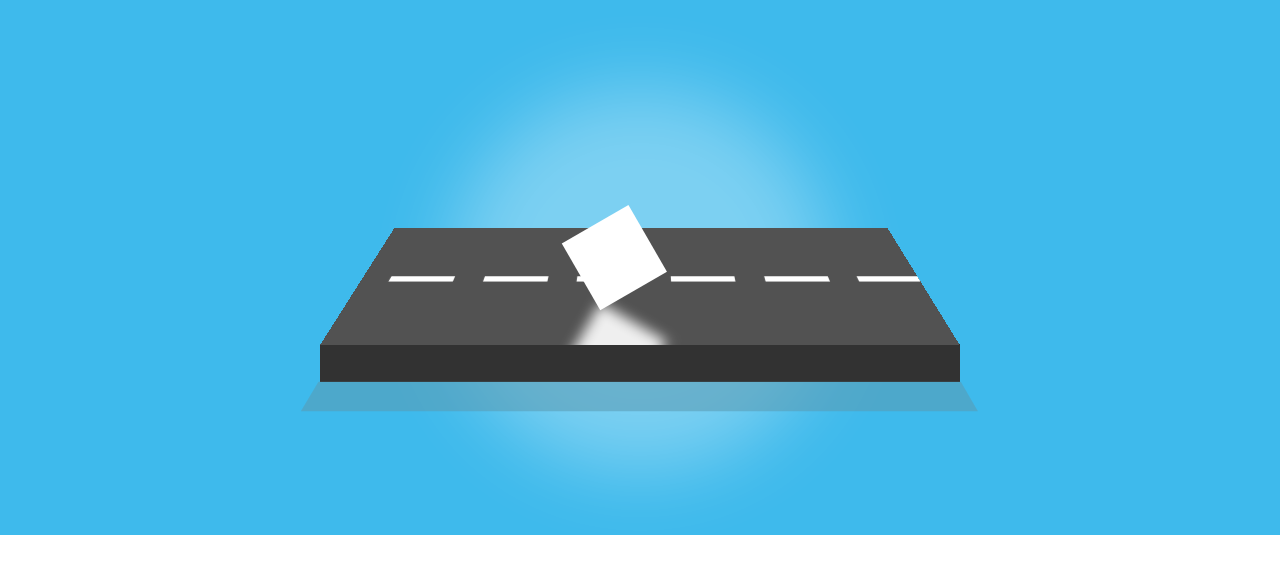
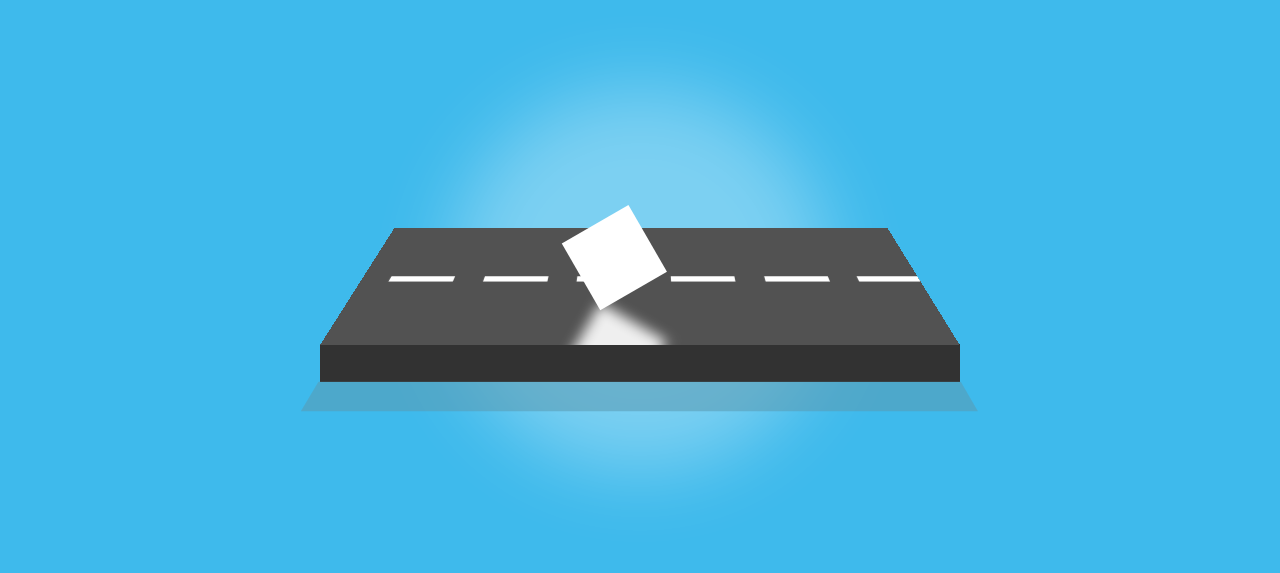
Before and after one commit to VQPhong/The-Road, a plain HTML site: page index.html in a window 1280 px wide. Shown: the part 105-678 px from the top of the page. Drawn offline with Linux system fonts and the light colour scheme.

Commit message:
Update Bai_2.css

```diff
--- a/Bai_2.css
+++ b/Bai_2.css
@@ -4,7 +4,7 @@ body {
 
 .main_bg {
     width: 100vw;
-    height: 50vw;
+    height: 100vh;
     background-color: rgb(62,186,236);
 }
 
```
